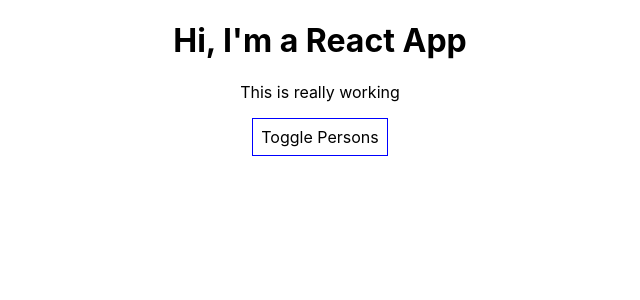
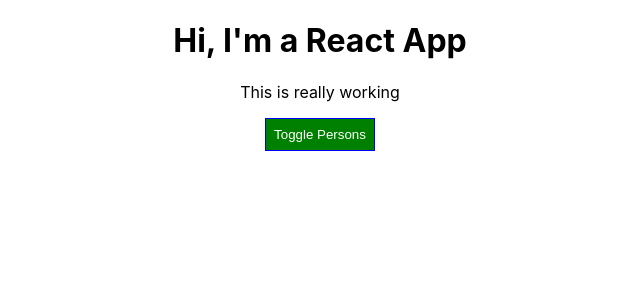
Before and after one commit to ianchou19/React-JS-Best-Practice, a React (Create React App) app: page / in a window 1280 px wide. Shown: the top 300 px of the page, without its empty margins (320-960 px from the left). Built offline with nearby package versions, Linux system fonts and the light colour scheme.

Commit message:
Setting Styles Dynamically

```diff
--- a/src/App.js
+++ b/src/App.js
@@ -43,8 +43,8 @@
 
   render() {
     const style = {
-      backgroundColor: "white",
-      font: "inherit",
+      backgroundColor: "green",
+      color: "white",
       border: "1px solid blue",
       padding: "8px",
       cursor: "pointer",
@@ -68,6 +68,8 @@
           })}
         </div>
       );
+
+      style.backgroundColor = "red";
     }
 
     return (
```
